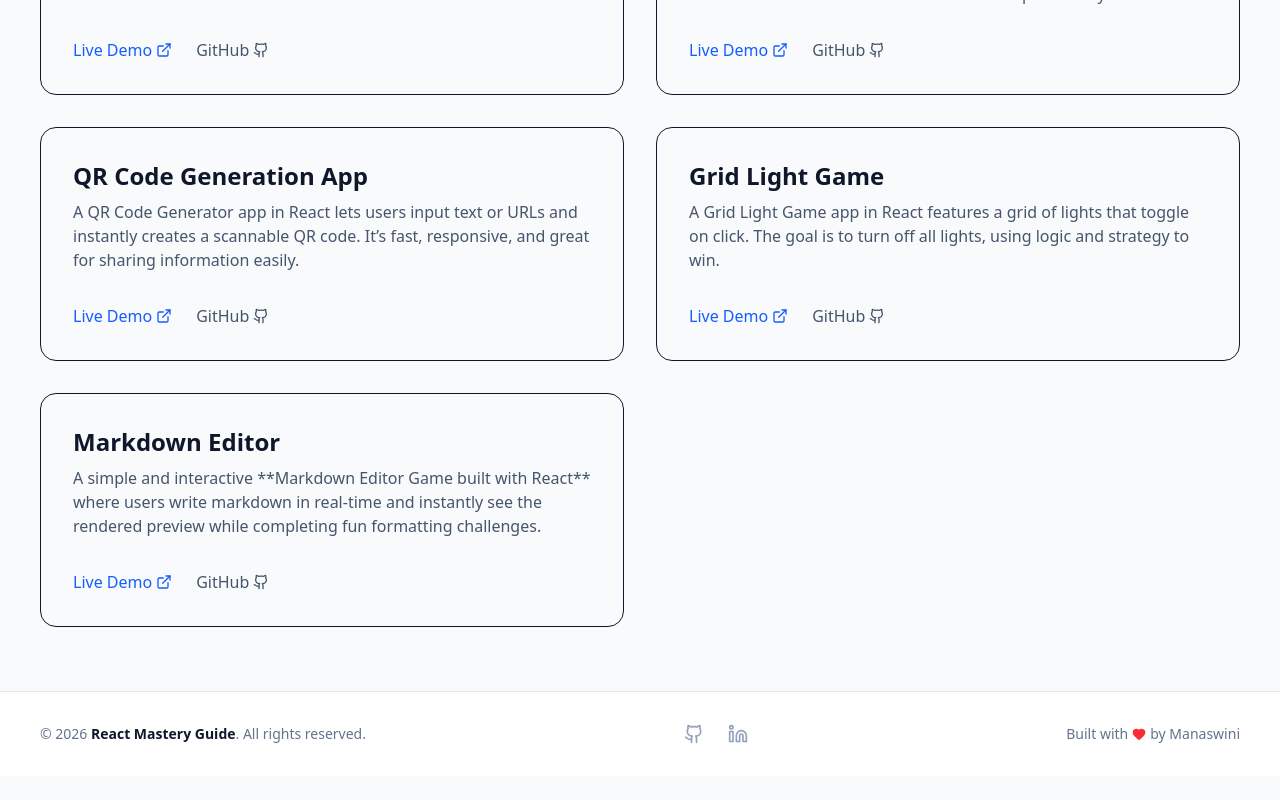
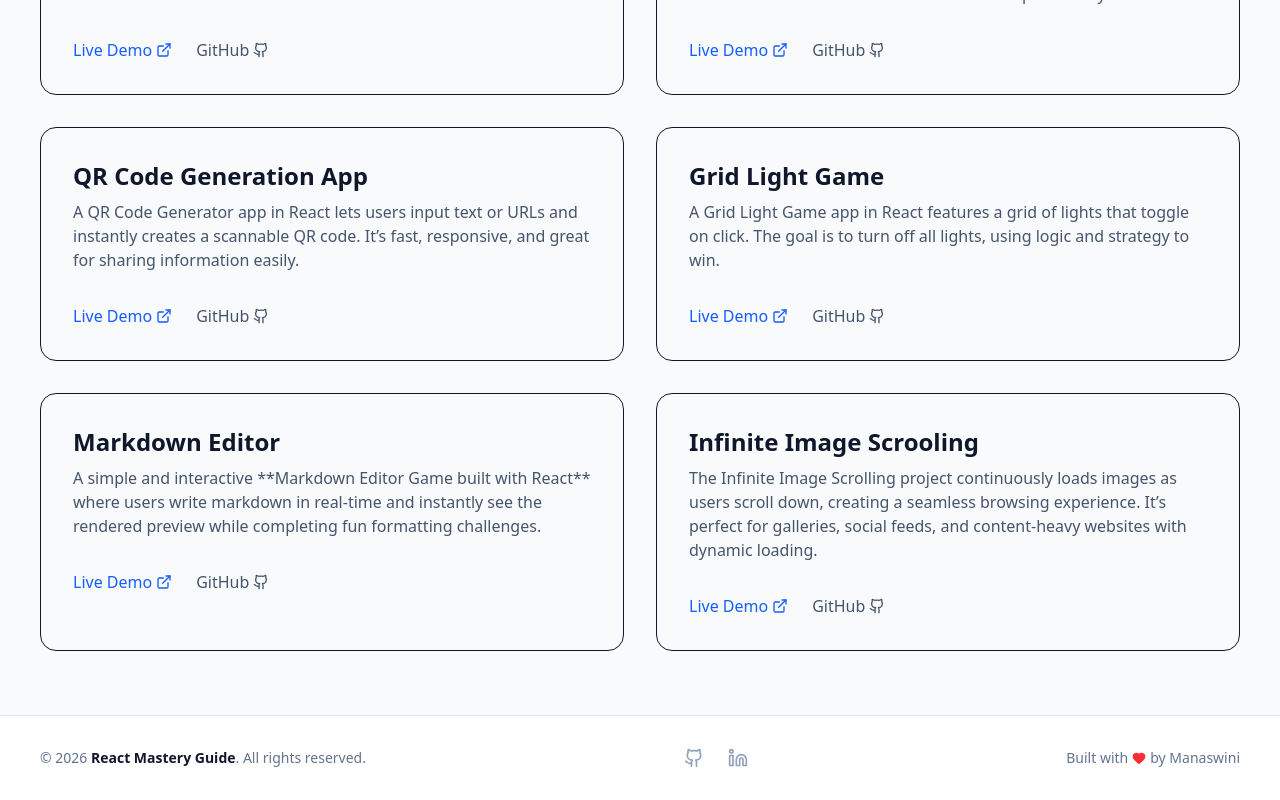
Before and after one commit to Monisasmal/React-Concept, a React (Vite) app: page /projects in a window 1280 px wide. Shown: the part 400-1200 px from the top of the page. Before the commit the page ends 1176 px from the top, so only its background shows below. Built offline with nearby package versions, Linux system fonts and the light colour scheme.

Commit message:
update concept

```diff
--- a/src/components/pages/Projects.jsx
+++ b/src/components/pages/Projects.jsx
@@ -31,6 +31,12 @@ const Projects = () => {
       description: "A simple and interactive **Markdown Editor Game built with React** where users write markdown in real-time and instantly see the rendered preview while completing fun formatting challenges.",
       liveLink: "https://markdown-editor-manaswini-sasmals-projects.vercel.app/",
       githubLink: "https://github.com/Monisasmal/Markdown_Editor",
+    },
+    {
+      title: "Infinite Image Scrooling",
+      description: "The Infinite Image Scrolling project continuously loads images as users scroll down, creating a seamless browsing experience. It’s perfect for galleries, social feeds, and content-heavy websites with dynamic loading.",
+      liveLink: "https://infinite-scrolling-react-js.vercel.app/",
+      githubLink: "https://github.com/Monisasmal/InfiniteScrollingReactJSc",
     },
   ];
 
```
